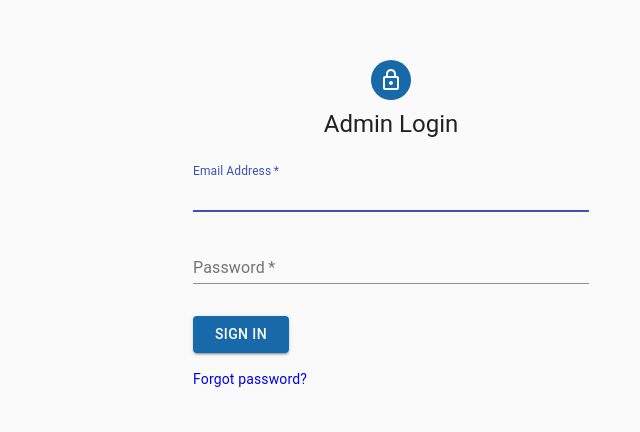
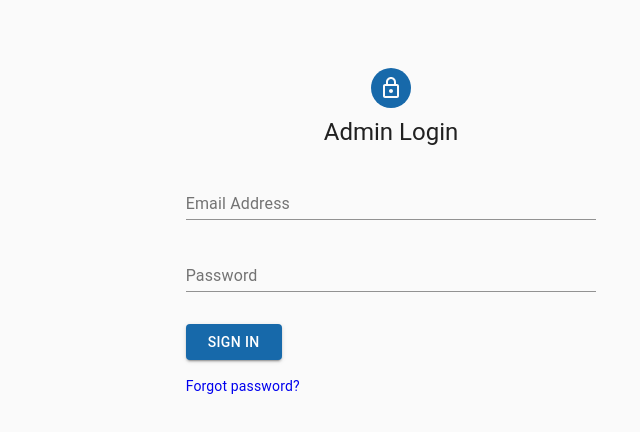
Before and after one commit to thinkDifferent-Mine/management, a React (Create React App) app: page / in a window 1280 px wide. Shown: the part 172-604 px from the top of the page, without its empty margins (249-889 px from the left). Built offline with nearby package versions, Linux system fonts and the light colour scheme; the HTML template or start-up script is replaced by a standard one.

Commit message:
Private Public router

```diff
--- a/src/App.js
+++ b/src/App.js
@@ -1,12 +1,14 @@
-
+import React, { Fragment, useEffect } from "react";
 import AppRouter from "routers/Router";
-import React, { Fragment } from "react";
 
 function App() {
+  useEffect(() => {
+    if(!JSON.parse(localStorage.getItem("isLogin")))
+    localStorage.setItem("isLogin", false);
+  }, []);
   return (
     <Fragment>
-      <AppRouter/>
-
+      <AppRouter />
     </Fragment>
   );
 }
--- a/src/components/dashboard/Dashboard.js
+++ b/src/components/dashboard/Dashboard.js
@@ -7,15 +7,13 @@ import AppBar from '@material-ui/core/AppBar';
 import Toolbar from '@material-ui/core/Toolbar';
 import Typography from '@material-ui/core/Typography';
 import Divider from '@material-ui/core/Divider';
-import IconButton from '@material-ui/core/IconButton';
-import Badge from '@material-ui/core/Badge';
+import {IconButton, Button} from '@material-ui/core';
 import Container from '@material-ui/core/Container';
 import Grid from '@material-ui/core/Grid';
 import MenuIcon from '@material-ui/icons/Menu';
 import ChevronLeftIcon from '@material-ui/icons/ChevronLeft';
 import NotificationsIcon from '@material-ui/icons/Notifications';
-
-
+import { useHistory } from "react-router-dom";
 
 const drawerWidth = 240;
 
@@ -99,6 +97,7 @@ const useStyles = makeStyles((theme) => ({
 }));
 
 export default function Dashboard() {
+  const history = useHistory();
   const classes = useStyles();
   const [open, setOpen] = React.useState(true);
   const handleDrawerOpen = () => {
@@ -107,6 +106,11 @@ export default function Dashboard() {
   const handleDrawerClose = () => {
     setOpen(false);
   };
+
+  const handleLogout=()=>{
+    localStorage.setItem("isLogin",false);
+    history.push("/");
+  }
 
 
   return (
@@ -126,11 +130,9 @@ export default function Dashboard() {
           <Typography component="h1" variant="h6" color="inherit" noWrap className={classes.title}>
             Dashboard
           </Typography>
-          <IconButton color="inherit">
-            <Badge badgeContent={4} color="secondary">
-              <NotificationsIcon />
-            </Badge>
-          </IconButton>
+          <Button onClick={handleLogout} color="inherit">
+            Logout
+          </Button>
         </Toolbar>
       </AppBar>
       <Drawer
@@ -146,7 +148,9 @@ export default function Dashboard() {
           </IconButton>
         </div>
         <Divider />
-
+          <p> Work Management</p>
+          <p>Leave Management</p>
+          <p>Payroll Management</p>
         <Divider />
 
       </Drawer>
--- a/src/components/login/Login.js
+++ b/src/components/login/Login.js
@@ -1,16 +1,17 @@
 import React from "react";
-import Avatar from "@material-ui/core/Avatar";
-import Button from "@material-ui/core/Button";
-import CssBaseline from "@material-ui/core/CssBaseline";
-import TextField from "@material-ui/core/TextField";
-import Link from "@material-ui/core/Link";
-import Grid from "@material-ui/core/Grid";
+import {
+  Avatar,
+  Button,
+  CssBaseline,
+  TextField,
+  Grid,
+  Link,
+} from "@material-ui/core";
 import LockOutlinedIcon from "@material-ui/icons/LockOutlined";
-import Typography from "@material-ui/core/Typography";
+import { Typography, Container, Box } from "@material-ui/core";
 import { makeStyles } from "@material-ui/core/styles";
-import Container from "@material-ui/core/Container";
-import Box from "@material-ui/core/Box";
-import { Formik} from "formik";
+import { useHistory } from "react-router-dom";
+import { Formik, Form } from "formik";
 import * as Yup from "yup";
 
 const SignupSchema = Yup.object().shape({
@@ -23,7 +24,6 @@ const SignupSchema = Yup.object().shape({
 
 const useStyles = makeStyles((theme) => ({
   paper: {
-    marginTop: theme.spacing(8),
     display: "flex",
     flexDirection: "column",
     alignItems: "center",
@@ -41,16 +41,29 @@ const useStyles = makeStyles((theme) => ({
     width: theme.spacing(12),
     backgroundColor: "#1769aa",
   },
+  mainWrapper: {
+    display: "flex",
+    justifyContent: "center",
+    alignItems: "center",
+    height: "100vh",
+  },
 }));
 
 export default function SignIn() {
   const classes = useStyles();
+  const history = useHistory();
+  const handleSubmit = async (value) => {
+    const { email, password } = value;
+    if (email === "admin@gmail.com" && password === "123456") {
+      await localStorage.setItem("isLogin", true);
+      history.push("/dashboard");
+    }
+  };
 
   return (
-    <Container component="main" maxWidth="xs">
-      <Grid container style={{ minHeight: "20vh" }}></Grid>
+    <Container component="main" className={classes.mainWrapper}>
       <CssBaseline />
-      <div className={classes.paper} marginTop="50%">
+      <Grid className={classes.paper} xs={4}>
         <Avatar className={classes.avatar}>
           <LockOutlinedIcon />
         </Avatar>
@@ -59,41 +72,46 @@ export default function SignIn() {
         </Typography>
         <Formik
           initialValues={{
-         email: '',
-         password: '',
+            email: "",
+            password: "",
           }}
           validationSchema={SignupSchema}
-       onSubmit={values => {
+          onSubmit={(values) => {
             // same shape as initial values
-         console.log(values);
+            handleSubmit(values);
           }}
         >
-        {({ errors, touched }) => (
-        <form className={classes.form} noValidate>
+          {({ errors, touched, handleBlur, handleChange, values }) => (
+            <Form className={classes.form}>
               <TextField
                 variant="standard"
                 margin="normal"
-            required
                 fullWidth
                 id="email"
                 label="Email Address"
                 name="email"
-            autoComplete="email"
-            autoFocus
+                onBlur={handleBlur}
+                value={values.email}
+                onChange={handleChange}
+                error={touched.email && Boolean(errors.email)}
+                helperText={touched.email && errors.email}
               />
-          {errors.email && touched.email ? <div>{errors.email}</div> : null}
+
               <TextField
                 variant="standard"
                 margin="normal"
-            required
                 fullWidth
                 name="password"
                 label="Password"
                 type="password"
                 id="password"
-            autoComplete="current-password"
+                onBlur={handleBlur}
+                value={values.password}
+                onChange={handleChange}
+                error={touched.password && Boolean(errors.password)}
+                helperText={touched.password && errors.password}
               />
-          {errors.password && touched.password ? <div>{errors.password}</div> : null}
+
               <Box display="flex">
                 <Button
                   type="submit"
@@ -113,10 +131,10 @@ export default function SignIn() {
                   </Link>
                 </Grid>
               </Grid>
-        </form>
+            </Form>
           )}
         </Formik>
-      </div>
+      </Grid>
     </Container>
   );
 }
--- /dev/null
+++ b/src/routers/PrivateRoute.js
@@ -0,0 +1,23 @@
+import { Redirect, Route } from "react-router-dom";
+
+const PrivateRoute = ({ children, ...rest }) => {
+  let auth = JSON.parse(localStorage.getItem("isLogin"));
+  return (
+    <Route
+      {...rest}
+      render={({ location }) =>
+        auth ? (
+          children
+        ) : (
+          <Redirect
+            to={{
+              pathname: "/",
+              state: { from: location },
+            }}
+          />
+        )
+      }
+    />
+  );
+}
+export default PrivateRoute;
--- /dev/null
+++ b/src/routers/PublicRoute.js
@@ -0,0 +1,23 @@
+import { Redirect, Route } from "react-router-dom";
+
+const PublicRoute = ({ children, ...rest }) => {
+  let auth = JSON.parse(localStorage.getItem("isLogin"));
+  return (
+    <Route
+      {...rest}
+      render={({ location }) =>
+        !auth ? (
+          children
+        ) : (
+          <Redirect
+            to={{
+              pathname: "/dashboard",
+              state: { from: location },
+            }}
+          />
+        )
+      }
+    />
+  );
+}
+export default PublicRoute;
--- a/src/routers/Router.js
+++ b/src/routers/Router.js
@@ -1,19 +1,22 @@
 import Login from "components/login/Login";
 import Dashboard from "components/dashboard/Dashboard";
 import React, { Fragment } from "react";
-import { BrowserRouter as Router, Switch, Route } from "react-router-dom";
+import { BrowserRouter as Router, Switch } from "react-router-dom";
+import PrivateRoute from "./PrivateRoute";
+import PublicRoute from "./PublicRoute";
+
 
 function AppRouter() {
   return (
     <Fragment>
       <Router>
         <Switch>
-          <Route path="/" exact>
+          <PublicRoute path="/" exact>
             <Login />
-          </Route>
-          <Route path="/dashboard">
+          </PublicRoute>
+          <PrivateRoute path="/dashboard">
             <Dashboard/>
-            </Route>
+            </PrivateRoute>
         </Switch>
       </Router>
     </Fragment>
```
Also changed, not shown: 1 other file (tests, documents, lock files or other folders). Lines whose indentation alone changed are shown as unchanged.
